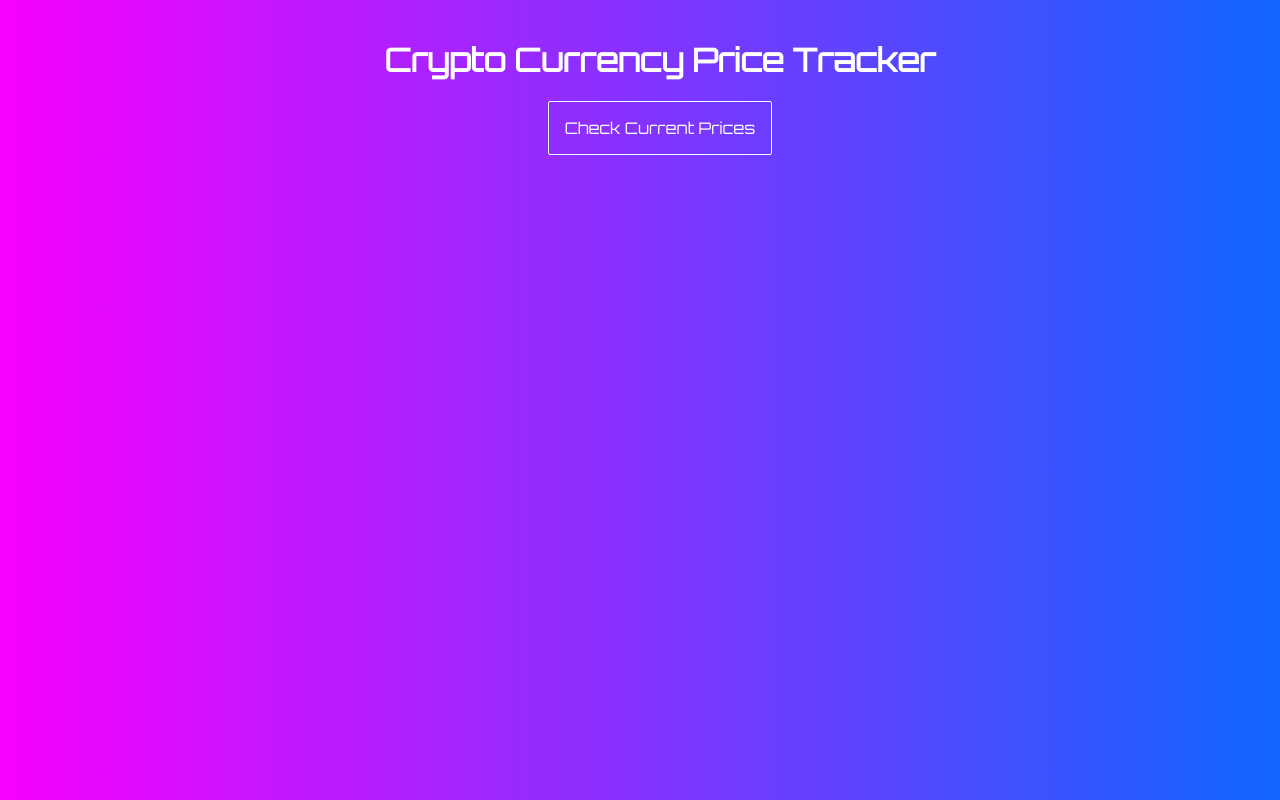
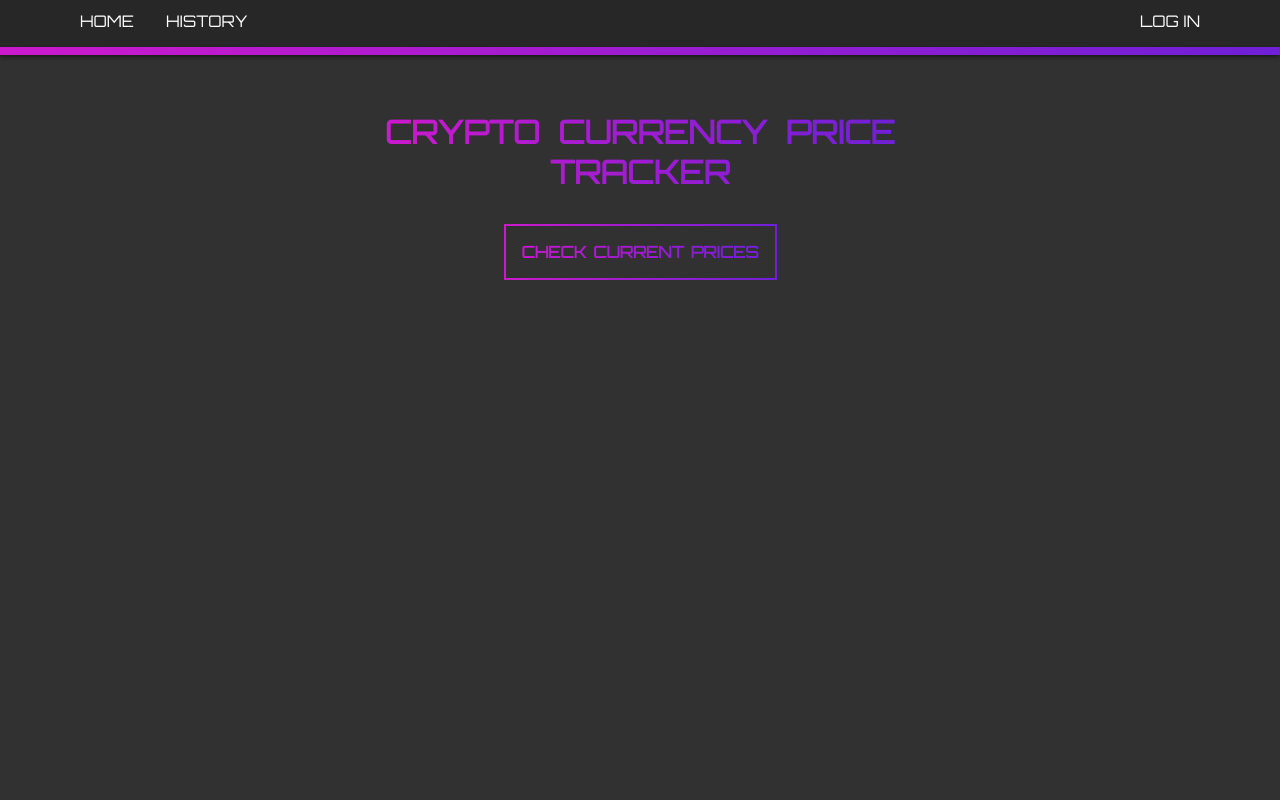
Before and after one commit to bloominstituteoftechnology/React-Redux-App, a React (Create React App) app in the folder react-redux-app/: page / in a window 1280 px wide. Built offline with nearby package versions, Linux system fonts and the light colour scheme.

Commit message:
restyled

```diff
--- a/react-redux-app/package.json
+++ b/react-redux-app/package.json
@@ -6,7 +6,9 @@
     "@testing-library/jest-dom": "^4.2.4",
     "@testing-library/react": "^9.5.0",
     "@testing-library/user-event": "^7.2.1",
+    "animate.css": "^4.1.0",
     "axios": "^0.19.2",
+    "jquery": "^3.5.1",
     "react": "^16.13.1",
     "react-dom": "^16.13.1",
     "react-redux": "^7.2.0",
--- a/react-redux-app/src/App.css
+++ b/react-redux-app/src/App.css
@@ -1,35 +1,35 @@
 @import url("https://fonts.googleapis.com/css2?family=Orbitron&display=swap");
-
-.App {
-  text-align: center;
+.navbar {
+  width: 100vw;
+  height: 3rem;
+  background: rgb(39, 39, 39);
+  font-family: "Orbitron", sans-serif;
 }
-
-.App-logo {
-  height: 40vmin;
-  pointer-events: none;
+.menu {
+  display: flex;
+  justify-content: space-between;
 }
-
-.App-header {
-  background-color: #282c34;
-  min-height: 100vh;
-  display: flex;
-  flex-direction: column;
-  align-items: center;
-  justify-content: center;
-  font-size: calc(10px + 2vmin);
+.menu {
+  padding-top: 0.7rem;
+  margin: 0 4rem;
+}
+.menu a {
+  text-transform: uppercase;
+  cursor: pointer;
+  margin: 0 1rem;
+}
+#glowbar {
+  background: linear-gradient(75deg, #cc19cc, #6f20d6);
+  position: relative;
+  top: 1rem;
+  width: 100vw;
+  height: 0.5rem;
+  box-shadow: -1px 1px 3px rgba(0, 0, 0, 0.3), 0 2px 3px rgba(0, 0, 0, 0.12),
+    0 4px 4px rgba(0, 0, 0, 0.12);
+}
+.wrapper {
   color: white;
 }
-
-.App-link {
-  color: #61dafb;
-}
-
-.posterImage {
-  max-width: 75px;
-  padding-top: 5%;
-  padding-left: 3%;
-}
-
 .main {
   font-family: "Orbitron", sans-serif;
   display: flex;
@@ -37,114 +37,193 @@
   align-items: center;
 }
 
+.btn {
+  text-transform: uppercase;
+  word-spacing: 2.5px;
+  position: relative;
+  cursor: pointer;
+  padding: 1rem;
+  background: linear-gradient(to right, #cc19cc, #6f20d6);
+  -webkit-background-clip: text;
+  background-clip: text;
+  -webkit-text-fill-color: transparent;
+  border: 2px solid;
+  border-image-slice: 1;
+  border-image-source: linear-gradient(to right, #cc19cc, #6f20d6);
+  text-decoration: none;
+  font-weight: bold;
+  margin: 2rem auto;
+  transition: all 0.2s ease-in-out;
+}
+.btn:hover {
+  -webkit-background-clip: none;
+  background-clip: none;
+  -webkit-text-fill-color: unset;
+  background: none;
+  color: white;
+}
+.btn {
+  position: relative;
+  transition: all 0.2s;
+}
+.btn:before {
+  background: linear-gradient(to right, #cc19cc, #6f20d6);
+  display: inline-flex;
+  content: "";
+  width: 270px !important;
+  height: 55px !important;
+  position: absolute;
+  top: 0;
+  left: 0;
+  opacity: 0;
+  z-index: -1;
+  transition: all 0.1s ease-in-out;
+}
+.btn:hover:before {
+  opacity: 1;
+}
+
 .m-title {
+  background: linear-gradient(to right, #cc19cc, #6f20d6);
+  -webkit-background-clip: text;
+  background-clip: text;
+  -webkit-text-fill-color: transparent;
+  text-transform: uppercase;
+  word-spacing: 10px;
   font-family: "Orbitron", sans-serif;
-  margin-top: 2.5rem;
-  width: 100%;
+  width: 40%;
   text-align: center;
-  margin-left: 2.5rem;
+  margin: 4rem auto 0 auto;
 }
 
 .m-container {
   color: white;
-  display: flex;
-  align-items: center;
-  justify-content: center;
-  flex-direction: row;
-  flex-wrap: wrap;
 }
 
-@keyframes bouncy {
+#loading {
+  opacity: 0;
+  position: absolute;
+  top: 45vh;
+  left: 50%;
+  transform: translate(-50%, -50%);
+  z-index: 100;
+}
+.circle {
+  display: inline-block;
+  width: 20px;
+  height: 20px;
+  border-radius: 50%;
+  -webkit-animation: loading 1.5s cubic-bezier(0.8, 0.5, 0.2, 1.4) infinite;
+  animation: loading 1.5s cubic-bezier(0.8, 0.5, 0.2, 1.4) infinite;
+  transform-origin: bottom center;
+  position: relative;
+  margin: 3px;
+}
+.loading-text {
+  font-size: 1.3rem;
+  width: 15rem;
+  position: absolute;
+  top: 10vh;
+  left: 1.4vw;
+  color: white;
+  font-weight: bold;
+}
+
+@-webkit-keyframes loading {
   0% {
-    top: 0em;
-  }
-  40% {
-    top: 0em;
-  }
-  43% {
-    top: -0.9em;
-  }
-  46% {
-    top: 0em;
-  }
-  48% {
-    top: -0.4em;
+    transform: translateY(0px);
+    background-color: rgba(49, 49, 49, 0);
   }
   50% {
-    top: 0em;
+    transform: translateY(50px);
+    background-color: white;
   }
   100% {
-    top: 0em;
+    transform: translateY(0px);
+    background-color: rgba(49, 49, 49, 0);
   }
 }
-
-.m-btn {
-  margin-left: 2.5rem;
-  animation: bouncy 2s infinite linear;
-  padding: 1rem;
-  border: 0.1em solid #ffffff;
-  border-radius: 0.12em;
-  text-decoration: none;
-  font-weight: 500;
-  color: #ffffff;
-  transition: transform 0.3s ease-in-out;
+@keyframes loading {
+  0% {
+    transform: translateY(0px);
+    background-color: rgba(49, 49, 49, 0);
+  }
+  50% {
+    transform: translateY(50px);
+    background-color: white;
+  }
+  100% {
+    transform: translateY(0px);
+    background-color: rgba(49, 49, 49, 0);
+  }
 }
-.m-btn:hover {
-  transform: scale(1.07);
-  color: #000000;
-  background-color: #ffffff;
+.circle-1 {
+  -webkit-animation-delay: 0.1s;
+  animation-delay: 0.1s;
+}
+.circle-2 {
+  -webkit-animation-delay: 0.2s;
+  animation-delay: 0.2s;
+}
+.circle-3 {
+  -webkit-animation-delay: 0.3s;
+  animation-delay: 0.3s;
+}
+.circle-4 {
+  -webkit-animation-delay: 0.4s;
+  animation-delay: 0.4s;
+}
+.circle-5 {
+  -webkit-animation-delay: 0.5s;
+  animation-delay: 0.5s;
+}
+.circle-6 {
+  -webkit-animation-delay: 0.6s;
+  animation-delay: 0.6s;
+}
+.circle-7 {
+  -webkit-animation-delay: 0.7s;
+  animation-delay: 0.7s;
+}
+.circle-8 {
+  -webkit-animation-delay: 0.8s;
+  animation-delay: 0.8s;
 }
 
-.cryptoContainer ul {
-  transition: 0.2s ease-in-out;
+table {
+  opacity: 0;
+  width: 60vw;
+  background: rgb(37, 37, 37);
 }
 
-.cryptoContainer:hover ul {
-  filter: saturate(10);
-  opacity: 1;
-  transform: scale(1.04);
+.hdr {
+  text-align: center;
 }
 
-.cryptoContainer ul {
-  display: grid;
-  grid-template-columns: repeat(auto-fit, minmax(600px, 600px));
+td {
+  width: auto;
+  height: 40px;
+  position: relative;
 }
 
-.cryptoContainer ul li {
-  border-radius: 0.5rem;
-  list-style-type: none;
+img {
+  position: absolute;
+  top: 6px;
+  left: 10px;
+  width: 30px;
+  height: 30px;
+  padding: 0 5px 0 0;
+  -webkit-filter: saturate(0%) url(#gradient);
+  filter: saturate(0%) url(#gradient);
 }
-
-.cryptoContainer ul li figure {
-  overflow: hidden;
-  border-top-left-radius: 0.5rem;
-  border-top-right-radius: 0.5rem;
-  border-bottom-left-radius: 0.5rem;
-  border-bottom-right-radius: 0.5rem;
-  position: relative;
-  padding-bottom: 8%;
-  box-shadow: 0 0 5px white;
-}
-
 .text {
+  margin-left: 50px;
   color: white;
   font-size: 20px;
-  position: absolute;
-  top: 35%;
-  left: 50%;
-  -webkit-transform: translate(-50%, -50%);
-  -ms-transform: translate(-50%, -50%);
-  transform: translate(-50%, -50%);
-  text-align: center;
 }
-.textNew {
+.price {
+  text-align: right;
   color: white;
   font-size: 20px;
-  position: absolute;
-  top: 60%;
-  left: 50%;
-  -webkit-transform: translate(-50%, -50%);
-  -ms-transform: translate(-50%, -50%);
-  transform: translate(-50%, -50%);
-  text-align: center;
+  margin-right: 0.5rem;
 }
--- a/react-redux-app/src/App.js
+++ b/react-redux-app/src/App.js
@@ -1,14 +1,66 @@
 import React from "react";
 import "./App.css";
+import * as animate from "animate.css";
 
 import Activity from "./components/Activity";
+import Navbar from "./components/navbar";
 
 function App() {
   return (
-    <div className="m-container">
+    <div className="wrapper">
+      <Navbar />
       <h1 className="m-title">Crypto Currency Price Tracker</h1>
+      <Activity />
+      <div className="priceLoader" id="loading">
+        <div className="circle-wrapper">
+          <span className="circle circle-1"></span>
+          <span className="circle circle-2"></span>
+          <span className="circle circle-3"></span>
+          <span className="circle circle-4"></span>
+          <span className="circle circle-5"></span>
+          <span className="circle circle-6"></span>
+          <span className="circle circle-7"></span>
+          <span className="circle circle-8"></span>
+        </div>
+        <div className="loading-text">getting prices...</div>
+      </div>
 
-      <Activity />
+      <svg>
+        <defs>
+          <filter
+            id="gradient"
+            x="-10%"
+            y="-10%"
+            width="120%"
+            height="120%"
+            filterUnits="objectBoundingBox"
+            primitiveUnits="userSpaceOnUse"
+            colorInterpolationFilters="sRGB"
+          >
+            <feColorMatrix
+              type="matrix"
+              values="1 0 0 0 0
+            1 0 0 0 0
+            1 0 0 0 0
+            0 0 0 1 0"
+              in="SourceGraphic"
+              result="colormatrix"
+            />
+            <feComponentTransfer in="colormatrix" result="componentTransfer">
+              <feFuncR type="table" tableValues="0.43 0.48" />
+              <feFuncG type="table" tableValues="0.43 0.48" />
+              <feFuncB type="table" tableValues="0.43 0.48" />
+              <feFuncA type="table" tableValues="0 0.4" />
+            </feComponentTransfer>
+            <feBlend
+              mode="normal"
+              in="componentTransfer"
+              in2="SourceGraphic"
+              result="blend"
+            />
+          </filter>
+        </defs>
+      </svg>
     </div>
   );
 }
--- a/react-redux-app/src/actions/index.js
+++ b/react-redux-app/src/actions/index.js
@@ -5,11 +5,21 @@ export const fetchActivity = () => (dispatch) => {
   axios
     .get("https://api.coinranking.com/v1/public/coins")
     .then((res) => {
-      console.log(res.data.data.coins);
-      dispatch({
-        type: FETCHING_DATA_SUCCESS,
-        payload: res.data.data.coins,
-      });
+      document.getElementById("loading").className =
+        "animate__animated animate__fadeIn";
+      setTimeout(() => {
+        document.getElementById("loading").className =
+          "animate__animated animate__fadeOut";
+        setTimeout(() => {
+          document.getElementById("table").className =
+            "animate__animated animate__fadeIn";
+          console.log(res.data.data.coins);
+          dispatch({
+            type: FETCHING_DATA_SUCCESS,
+            payload: res.data.data.coins,
+          });
+        }, 200);
+      }, 3000);
     })
     .catch((err) => console.log(err));
 };
--- a/react-redux-app/src/components/Activity.js
+++ b/react-redux-app/src/components/Activity.js
@@ -3,29 +3,42 @@ import { connect } from "react-redux";
 
 import { fetchActivity } from "../actions";
 
+const formatter = new Intl.NumberFormat("en-US", {
+  minimumFractionDigits: 2,
+  maximumFractionDigits: 2,
+});
+
 const Activity = (props) => {
   console.log(props);
   return (
     <div className="main">
-      <span className="m-btn" onClick={props.fetchActivity}>
+      <span className="btn bouncy" id="button" onClick={props.fetchActivity}>
         Check Current Prices
       </span>
       <div className="m-container">
-        {props.activity.activity.map((mov) => (
-          <section className="cryptoContainer">
-            <ul>
-              <li>
-                <figure>
-                  <h1 className="text">
-                    {mov.name} | {mov.symbol}
-                  </h1>
-                  <img src={mov.iconUrl} className="posterImage" />
-                  <h3 className="textNew">${mov.price}</h3>
-                </figure>
-              </li>
-            </ul>
-          </section>
-        ))}
+        <table id="table">
+          <thead>
+            <tr className="hdr">
+              <td>Name</td>
+              <td colSpan="2">Price</td>
+            </tr>
+          </thead>
+          {props.activity.activity.map((coin) => (
+            <tbody key={coin.id}>
+              <tr>
+                <td>
+                  <img src={coin.iconUrl} className="posterImage" />
+                  <div className="text">
+                    {coin.name} | {coin.symbol}
+                  </div>
+                </td>
+                <td>
+                  <div className="price">${formatter.format(coin.price)}</div>
+                </td>
+              </tr>
+            </tbody>
+          ))}
+        </table>
       </div>
     </div>
   );
--- /dev/null
+++ b/react-redux-app/src/components/navbar.js
@@ -0,0 +1,20 @@
+import React from "react";
+
+const Navbar = (props) => {
+  return (
+    <div className="navbar">
+      <div className="menu">
+        <div className="first">
+          <a>Home</a>
+          <a>History</a>
+        </div>
+        <div className="second">
+          <a>Log In</a>
+        </div>
+      </div>
+      <div id="glowbar"></div>
+    </div>
+  );
+};
+
+export default Navbar;
--- a/react-redux-app/src/index.css
+++ b/react-redux-app/src/index.css
@@ -5,14 +5,13 @@ body {
     sans-serif;
   -webkit-font-smoothing: antialiased;
   -moz-osx-font-smoothing: grayscale;
-  background: linear-gradient(
-    90deg,
-    rgba(248, 0, 255, 1) 0%,
-    rgba(16, 101, 255, 1) 100%
-  );
+  background: rgb(49, 49, 49);
 }
 
 code {
   font-family: source-code-pro, Menlo, Monaco, Consolas, "Courier New",
     monospace;
 }
+html {
+  overflow-x: hidden;
+}
```
Also changed, not shown: react-redux-app/src/logo.svg (deleted), 1 other file (tests, documents, lock files or other folders).
